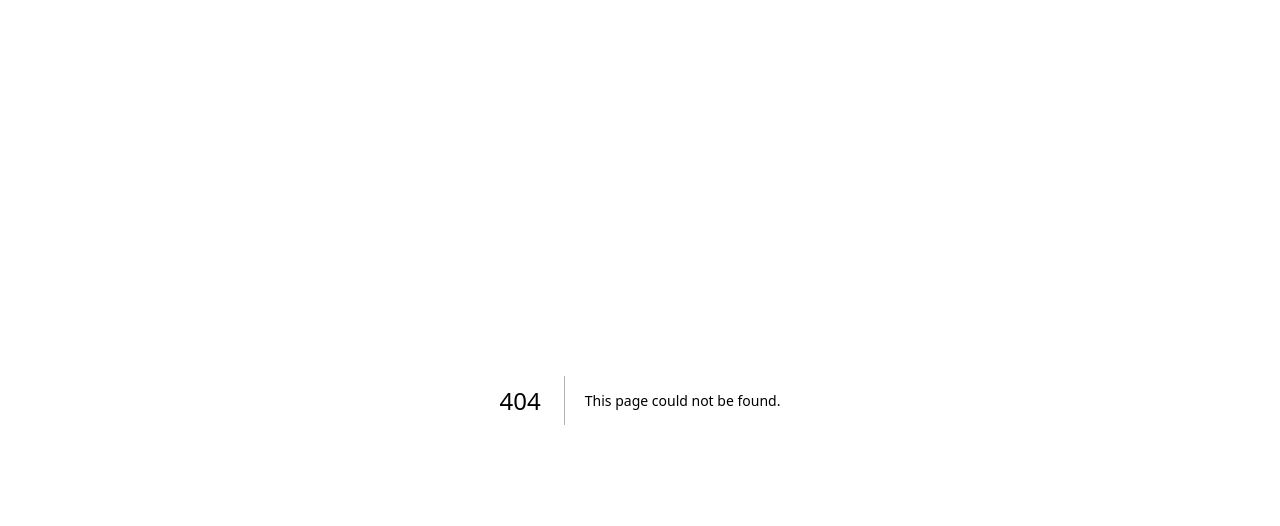
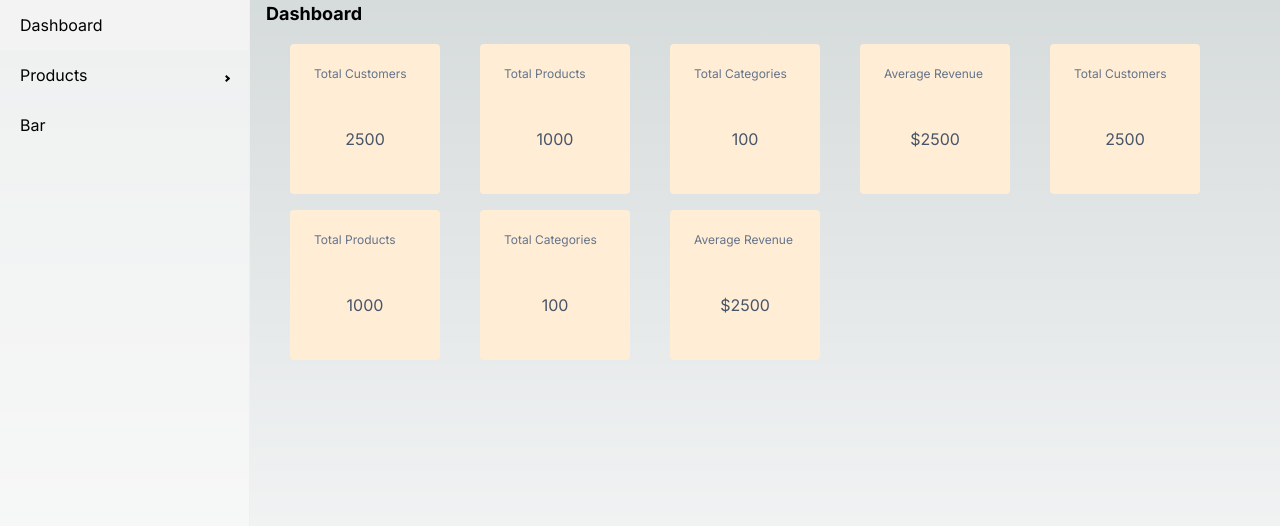
Before and after one commit to kowabunga314/React101, a Next.js app: page /dashboard in a window 1280 px wide. Before the commit this address had no page. Shown: the top 526 px of the page. Built offline with nearby package versions, Linux system fonts and the light colour scheme.

Commit message:
Adds side bar to application

```diff
--- /dev/null
+++ b/app/dashboard/layout.js
@@ -0,0 +1,28 @@
+'use client'
+
+import AppSideBar from "@/components";
+import Link from "next/link";
+import { Sidebar, Menu, MenuItem, SubMenu } from 'react-pro-sidebar'
+
+export default function DashboardLayout({ children }) {
+    return (
+        <div className="flex">
+            <div className="h-screen">
+                {/* <AppSideBar></AppSideBar> */}
+                <Sidebar className="h-full">
+                    <Menu>
+                        <MenuItem component={<Link href="/dashboard"/>} >Dashboard</MenuItem>
+                        <SubMenu label="Products">
+                            <MenuItem component={<Link href="/dashboard/products"/>} className="text-slate-500">Products</MenuItem>
+                            <MenuItem className="text-slate-500">Add Product</MenuItem>
+                        </SubMenu>
+                        <MenuItem>Bar</MenuItem>
+                    </Menu>
+                </Sidebar>
+            </div>
+            <div>
+                {children}
+            </div>
+        </div>
+    );
+}
--- /dev/null
+++ b/app/dashboard/page.js
@@ -0,0 +1,23 @@
+
+import { StatBox, Title } from "@/components";
+
+export default function Dashboard() {
+  return (
+    <div>
+      <div>
+        <Title className="ml-4" value="Dashboard" />
+      </div>
+      <div className="flex flex-wrap">
+        <StatBox label='Total Customers' value='2500' className='ml-10 mt-4' />
+        <StatBox label='Total Products' value='1000' className='ml-10 mt-4' />
+        <StatBox label='Total Categories' value='100' className='ml-10 mt-4' />
+        <StatBox label='Average Revenue' value='$2500' className='ml-10 mt-4' />
+
+        <StatBox label='Total Customers' value='2500' className='ml-10 mt-4' />
+        <StatBox label='Total Products' value='1000' className='ml-10 mt-4' />
+        <StatBox label='Total Categories' value='100' className='ml-10 mt-4' />
+        <StatBox label='Average Revenue' value='$2500' className='ml-10 mt-4' />
+      </div>
+    </div>
+  );
+}
--- /dev/null
+++ b/app/dashboard/products/page.js
@@ -0,0 +1,6 @@
+
+export default function ProductList() {
+    return (
+        <div>This is the Products page</div>
+    )
+}
--- a/app/page.js
+++ b/app/page.js
@@ -1,20 +1,10 @@
 
-import Link from "next/link";
+import { Title } from "../components";
 
 export default function Home() {
-  // Set page state variables
-
-  // Define page layout
   return (
     <div>
-      <h1>
-        Dashboard
-      </h1>
-      <Link href={'/shops'}>
-        <h1>Shops</h1>
-      </Link>
-      <div>
-      </div>
+      <Title className="ml-4" value="Landing Page" />
     </div>
   );
 }
--- a/components/core/select.js
+++ b/components/core/select.js
@@ -1,3 +1,5 @@
+'use client'
+
 import SelectLib from 'react-select'
 
 export const Select = SelectLib
--- a/components/index.js
+++ b/components/index.js
@@ -1,4 +1,5 @@
 export * from './core'
 
 export { Title } from './title'
-import { StatBox } from './statBox'
+export { StatBox } from './statBox'
+export { AppSideBar } from './sideBar'
--- /dev/null
+++ b/components/sideBar.js
@@ -0,0 +1,17 @@
+'use client'
+
+import { Sidebar, Menu, MenuItem, SubMenu } from 'react-pro-sidebar'
+
+export default function AppSideBar() {
+    return (
+        <Sidebar>
+            <Menu>
+            <MenuItem>Foo</MenuItem>
+            <SubMenu label='Wumbo'>
+                <MenuItem>Mini</MenuItem>
+            </SubMenu>
+            <MenuItem>Bar</MenuItem>
+            </Menu>
+        </Sidebar>
+    )
+}
--- a/package.json
+++ b/package.json
@@ -12,6 +12,7 @@
     "next": "14.2.7",
     "react": "^18",
     "react-dom": "^18",
+    "react-pro-sidebar": "^1.1.0",
     "react-select": "^5.8.0"
   },
   "devDependencies": {
```
Also changed, not shown: deprecated/app/page-navigationExample.js (added, +20 -0 lines), app/dashboard/products/add-product/page.js (renamed from app/product/add-product/page.js), 1 other file (tests, documents, lock files or other folders).
